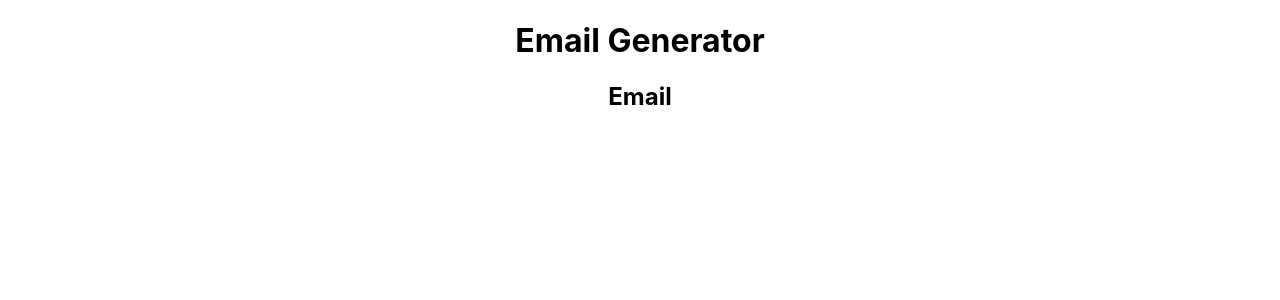
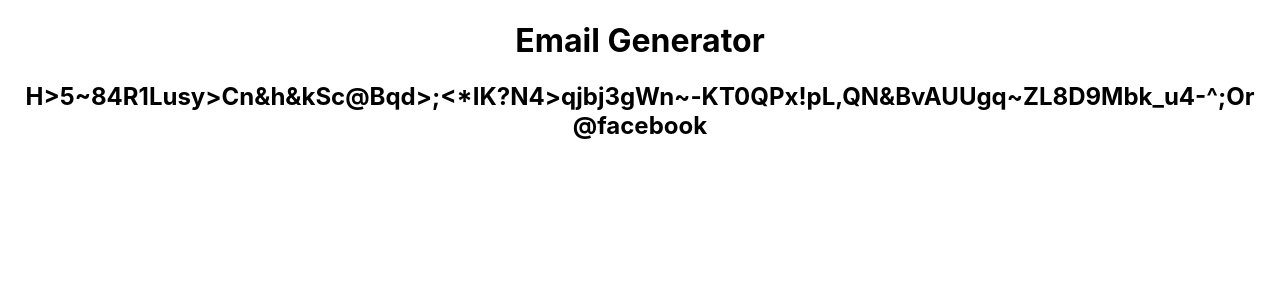
Before and after one commit to lucioxx89/Email_Generator, a React (Create React App) app: page / in a window 1280 px wide. Shown: the top 300 px of the page. Built offline with nearby package versions, Linux system fonts and the light colour scheme.

Commit message:
generate a random string  but length of the string should be fixed

```diff
--- a/src/components/PersonalEmail.js
+++ b/src/components/PersonalEmail.js
@@ -1,7 +1,17 @@
 function PersonalEmail() {
+  let RandomEmail = " ";
+
+  const characters =
+    "ABCDEFGHIJKLMNOPQRSTUVWXYZabcdefghijklmnopqrstuvwxyz0123456789_+-;:,<>~!?@#$%^&*()";
+  for (var i = 0; i < characters.length; i++) {
+    RandomEmail += characters.charAt(
+      Math.floor(Math.random() * characters.length)
+    );
+  }
+
   return (
     <div>
-      <h2>Email</h2>
+      <h2> {RandomEmail} @facebook</h2>
     </div>
   );
 }
```
